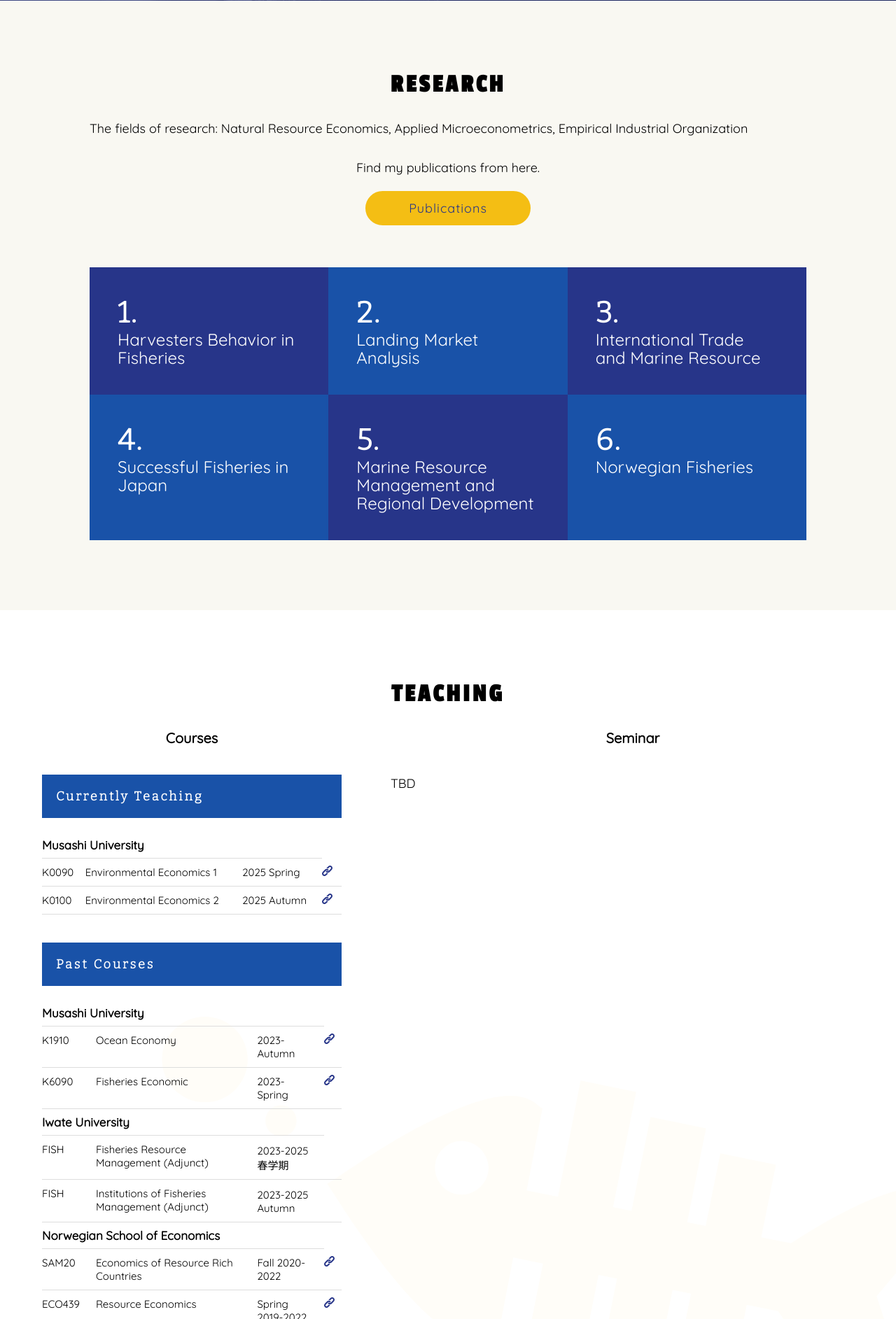
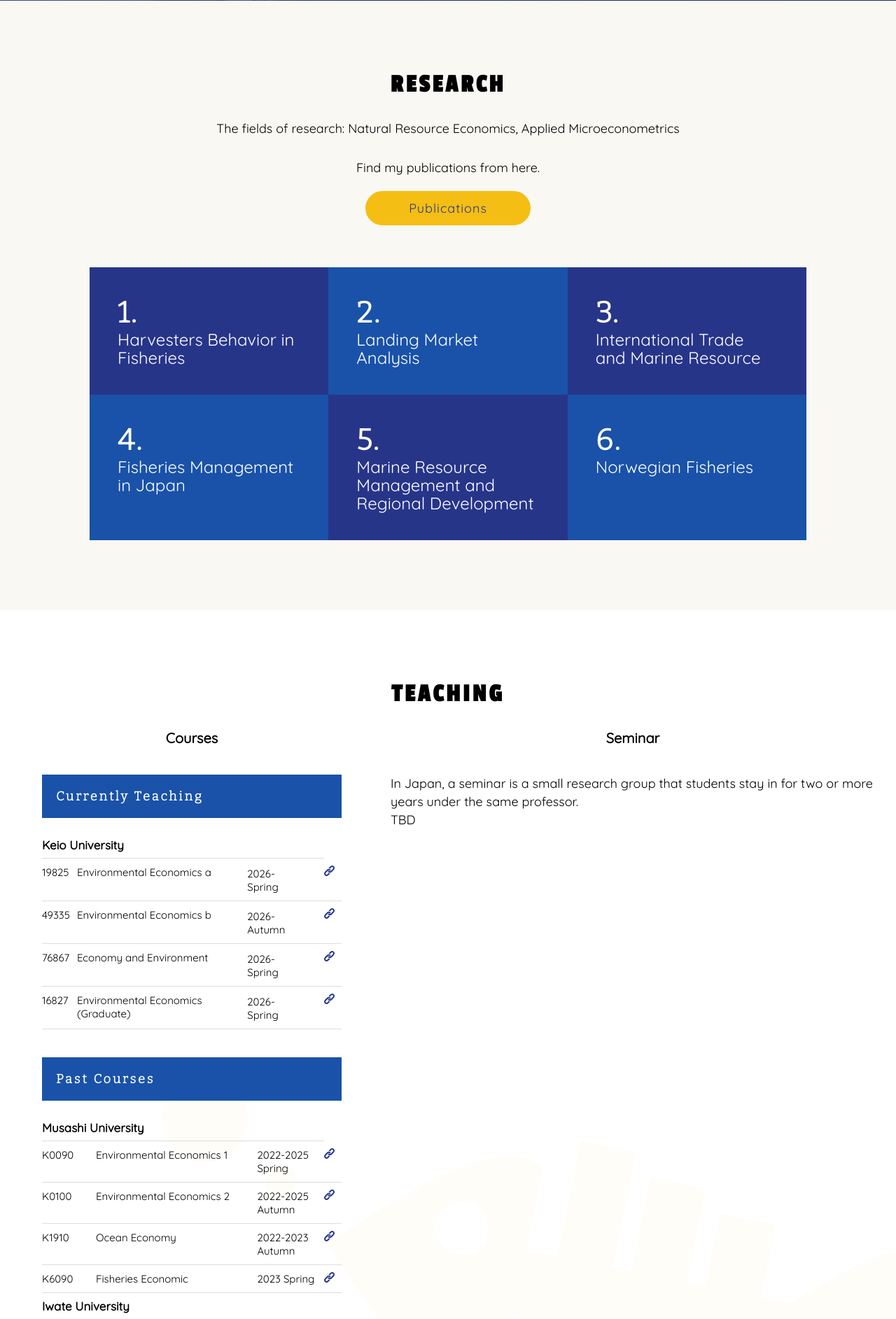
Before and after one commit to keita43a/keita43a.github.io, a PHP site: page / in a window 1280 px wide. Shown: the part 819-2704 px from the top of the page at 70% size. Run offline with PHP 8.4, Linux system fonts and the light colour scheme; some libraries are stand-ins or nearby versions.

Commit message:
Update affiliation, publications, and site content
- Update affiliation to Keio University (EN/JP)
- Add new working papers and update publication list
- Remove SEMINAR nav item, update logo to Keio
- Center-align description text

Co-Authored-By: Claude Sonnet 4.6 <noreply@anthropic.com>

```diff
--- a/index.html
+++ b/index.html
@@ -41,7 +41,7 @@
         <!-- Navigation -->
         <header>
             <nav class="main-nav fadein">
-                <a href="/"><img src="/images/logo_keita_musashi.png" alt="Keita Abe" class="logo"></a>
+                <a href="/"><img src="/images/logo_keita_keio.png" alt="Keita Abe" class="logo"></a>
               <input type="checkbox" id="nav" class="hidden"/>
               <label for="nav" class="nav-open"><i></i><i></i><i></i></label>
               <div class="nav-container">
@@ -51,7 +51,6 @@
                   <li><a href="/#teaching">TEACHING</a></li>
                   <li><a href="/#prospective">PROSPECTIVE STUDENTS</a></li>
                   <li><a href="/#contact">CONTACT</a></li>
-                  <li><a href="https://docs.google.com/document/d/1DRy10bWxfgzOjVyPJYoMI44XyVofKwL3EUaMeHlzuVw/edit?usp=sharing">SEMINAR</a></li>
                   <li><a href="/jp/">日本語</a></li>
                 </ul>
               </div>
@@ -72,8 +71,8 @@
                     <div class="about-left">
                     <div class="v-center">
                         <h1>Keita Abe</h1>
-                        <p class="big-p">Professor at Faculty of Economics, Musashi Univesity</p>
-                        <p>Welcome! I'm Keita Abe, a Professor at <a href="https://www.econ.keio.ac.jp/en/" target = "_blank" class = "about-link">Keio University</a>'s Faculty of Economics, specializing in marine resource and environmental economics. My research delves into fisheries management, harvester behavior, and seafood market dynamics.</p>
+                        <p class="big-p">Professor at Faculty of Economics, Keio Univesity</p>
+                        <p>Welcome! I'm Keita Abe, a Professor at <a href="https://www.econ.keio.ac.jp/en/" target = "_blank" class = "about-link">Keio University</a>'s Faculty of Economics, specializing in marine resource and environmental economics. My work addresses fisheries management, harvester behavior, and seafood market dynamics.</p>
                         <p>I'm actively involved in organizing <a href="https://sites.google.com/view/j-tree/english" target = "_blank" class="about-link">J-TREE</a>.</p>
                         <p>Join me in exploring the sustainable management of oceanic resources through research and collaboration.</p>
 
@@ -96,7 +95,7 @@
 
                 <h2 class="work-heading">RESEARCH</h2>
 
-                <p class="description">The fields of research: Natural Resource Economics, Applied Microeconometrics, Empirical Industrial Organization</p>
+                <p class="description">The fields of research: Natural Resource Economics, Applied Microeconometrics</p>
 
 
                 <!---- Publication ----->
@@ -134,7 +133,7 @@
                                 <!-- Modal content -->
                                     <div class="modal-content">
                                     <span class="close-modal" onclick="modal_close()">Close &times;</span>
-                                    <img src="/images/research-image-one.png" width="100%">
+                                    <img src="/images/offshore_longliner.jpg" width="100%">
                                     <h3 class="research-title">Harvesters Behavior in Fisheries</h3>
 
                                     <p>To measure economic impacts of natural resource management policy, we need good models that address harvesters' response to the policy change. My research is about developing models of harvester behavior, particularly focusing on the dynamic aspect of their decisions. We assume that harvesters maximize their objective functions, such as profit or utility, by choosing their decision variables. Harvesters have a wide range of margins, and the importance of each margin depends on fisheries and context. Abe and Anderson (2020) modeled harvesters’ choice on fishing trip duration using daily catch data and dynamic discrete choice model. In Abe, Anderson and Reimer (2020), seasonal dynamics in quota use allocation in Alaskan pollock fishery is investigated.</p>
@@ -195,7 +194,7 @@ capital and labor as a source of comparative advantage, I aim to develop the mod
                         <!---- Research 4 ------>
                         <div class="research-box-two click-to-open" data-modal="modal-window-four">
                             <h3>4.</h3>
-                            <p>Successful Fisheries in Japan</p>
+                            <p>Fisheries Management in Japan</p>
                         </div>
 
                                 <!-- The Modal -->
@@ -205,7 +204,7 @@ capital and labor as a source of comparative advantage, I aim to develop the mod
                                     <div class="modal-content">
                                     <span class="close-modal" onclick="modal_close()">Close &times;</span>
                                     <img src="/images/research-image-one.png" width="100%">
-                                    <h3 class="research-title">Successful Fisheries in Japan</h3>
+                                    <h3 class="research-title">Fisheries Management in Japan</h3>
 
                                     <p>Japanese fisheries industry has been considered as declining industry for a long time. Thefisheries used to be an industry that support local employment given the abundant resourcestocks. It confronts the declining stocks, incomes, and recruitment of young workers. Whatcan we do to revive Japanese fisheries? To lead Japanese fisheries to success, we need tofind successful cases in the unique environment, culture and context of Japanese fisheriesas model cases. “Success” needs to be defined and explored in terms of defining factors. Ageneral definition of successful fisheries is discussed in a context of triple bottom line,which consists of   natural resources/environmental,   economic, and community/socialsustainability. There are, however, no clear criteria for these three aspects as the successdepends on the local context. In this project, we explore the currently succeeding fisheriesby survey and through discussion with interdisciplinary scholars to find the locally specificdefinitions and factors in order to apply them to measure that leads to success.</p>
                                     </div>
@@ -248,7 +247,7 @@ capital and labor as a source of comparative advantage, I aim to develop the mod
                                 <!-- Modal content -->
                                     <div class="modal-content">
                                     <span class="close-modal" onclick="modal_close()">Close &times;</span>
-                                    <img src="/images/research-image-one.png" width="100%">
+                                    <img src="/images/piotr-musiol-H5go4k30MHc-unsplash.jpg" width="100%">
                                     <h3 class="research-title">Norwegian Fisheries</h3>
 
                                     <p>Norwegian fisheries are increasingly mentioned as one model that Japan should emulate. While it's true they have succeeded in various aspects, there are also challenges that are not covered by the media. In particular, Norway's quota-based management system has achieved resource conservation and improved economic efficiency, but faces challenges in social areas such as maintaining and developing coastal communities. Abe, Nøstbakken & Wold (2024) demonstrated through data analysis that the Structural Quota Scheme (SQS) implemented especially for coastal cod fisheries has caused a reduction in fishing vessels, which in turn has led to long-term concentration of quotas among larger fishermen and in certain regions. Additionally, Abe, Diekert, Melsom, & Langangen (2024) showed through analysis combining ecological model predictions of spawning locations and catch data that Norwegian cod fisheries determine fishing grounds based on habits and geographical/economic conditions, rather than necessarily changing fishing patterns to follow changes in fish distribution. From this, they pointed out the possibility that fisheries might not be able to adapt immediately when fish distributions change due to climate change.</p>
@@ -274,19 +273,30 @@ capital and labor as a source of comparative advantage, I aim to develop the mod
                         <h6 class="teaching-title">Currently Teaching</h6>
                         <table class="teaching-table">
                           <tr>
-                              <th colspan="3">Musashi University</th>
+                              <th colspan="3">Keio University</th>
+                          </tr><tr>
+                              <td>19825</td>
+                              <td>Environmental Economics a</td>
+                              <td>2026-　 Spring</td>
+                              <td><a href="https://gslbs.keio.jp/pub-syllabus/detail?ttblyr=2026&entno=19825&lang=en" target="_blank"><img src="/images/link-icon.svg" class="class-icon"></a></td>
                           </tr>
                           <tr>
-                              <td>K0090</td>
-                              <td>Environmental Economics 1</td>
-                              <td>2025  Spring</td>
-                              <td><a href="https://3s.musashi.ac.jp/uprx/up/pk/pky001/Pky00101.xhtml?guestlogin=Kmh006&_ga=2.82828885.25573465.1666939103-981112887.1656150956&_gl=1*1ynrw9m*_ga*OTgxMTEyODg3LjE2NTYxNTA5NTY.*_ga_TJG41HPBJV*MTY2NjkzOTEwMi4zMC4xLjE2NjY5NDA0NTIuNjAuMC4w" target="_blank"><img src="/images/link-icon.svg" class="class-icon"></a></td>
+                              <td>49335</td>
+                              <td>Environmental Economics b</td>
+                              <td>2026-　Autumn</td>
+                              <td><a href="https://gslbs.keio.jp/pub-syllabus/detail?ttblyr=2026&entno=49335&lang=en" target="_blank"><img src="/images/link-icon.svg" class="class-icon"></a></td>
                           </tr>
                           <tr>
-                              <td>K0100</td>
-                              <td>Environmental Economics 2</td>
-                              <td>2025  Autumn</td>
-                              <td><a href="https://3s.musashi.ac.jp/uprx/up/pk/pky001/Pky00101.xhtml?guestlogin=Kmh006&_ga=2.82828885.25573465.1666939103-981112887.1656150956&_gl=1*1ynrw9m*_ga*OTgxMTEyODg3LjE2NTYxNTA5NTY.*_ga_TJG41HPBJV*MTY2NjkzOTEwMi4zMC4xLjE2NjY5NDA0NTIuNjAuMC4w" target="_blank"><img src="/images/link-icon.svg" class="class-icon"></a></td>
+                              <td>76867</td>
+                              <td>Economy and Environment</td>
+                              <td>2026-　 Spring</td>
+                              <td><a href="https://gslbs.keio.jp/pub-syllabus/detail?ttblyr=2026&entno=76867&lang=en" target="_blank"><img src="/images/link-icon.svg" class="class-icon"></a></td>
+                          </tr>
+                          <tr>
+                              <td>16827</td>
+                              <td>Environmental Economics (Graduate)</td>
+                              <td>2026-　 Spring</td>
+                              <td><a href="https://gslbs.keio.jp/pub-syllabus/detail?ttblyr=2026&entno=16827&lang=en" target="_blank"><img src="/images/link-icon.svg" class="class-icon"></a></td>
                           </tr>
                         </table>
 
@@ -298,15 +308,28 @@ capital and labor as a source of comparative advantage, I aim to develop the mod
                               <th colspan="3">Musashi University</th>
                           </tr>
                           <tr>
+                              <td>K0090</td>
+                              <td>Environmental Economics 1</td>
+                              <td>2022-2025  Spring</td>
+                              <td><a href="https://3s.musashi.ac.jp/uprx/up/pk/pky001/Pky00101.xhtml?guestlogin=Kmh006&_ga=2.82828885.25573465.1666939103-981112887.1656150956&_gl=1*1ynrw9m*_ga*OTgxMTEyODg3LjE2NTYxNTA5NTY.*_ga_TJG41HPBJV*MTY2NjkzOTEwMi4zMC4xLjE2NjY5NDA0NTIuNjAuMC4w" target="_blank"><img src="/images/link-icon.svg" class="class-icon"></a></td>
+                          </tr>
+                          <tr>
+                              <td>K0100</td>
+                              <td>Environmental Economics 2</td>
+                              <td>2022-2025  Autumn</td>
+                              <td><a href="https://3s.musashi.ac.jp/uprx/up/pk/pky001/Pky00101.xhtml?guestlogin=Kmh006&_ga=2.82828885.25573465.1666939103-981112887.1656150956&_gl=1*1ynrw9m*_ga*OTgxMTEyODg3LjE2NTYxNTA5NTY.*_ga_TJG41HPBJV*MTY2NjkzOTEwMi4zMC4xLjE2NjY5NDA0NTIuNjAuMC4w" target="_blank"><img src="/images/link-icon.svg" class="class-icon"></a></td>
+                          </tr>
+
+                          <tr>
                               <td>K1910</td>
                               <td>Ocean Economy</td>
-                              <td>2023-  Autumn</td>
+                              <td>2022-2023  Autumn</td>
                               <td><a href="files/ocean_econ_syllabus.pdf" target="_blank"><img src="/images/link-icon.svg" class="class-icon"></a></td>
                           </tr>
                           <tr>
                               <td>K6090</td>
                               <td>Fisheries Economic</td>
-                              <td>2023- Spring</td>
+                              <td>2023  Spring</td>
                               <td><a href="files/fish_econ_syllabus.pdf" target="_blank"><img src="/images/link-icon.svg" class="class-icon"></a></td>
                           </tr>
                           <tr>
@@ -315,7 +338,7 @@ capital and labor as a source of comparative advantage, I aim to develop the mod
                           <tr>
                               <td>FISH</td>
                               <td>Fisheries Resource Management (Adjunct)</td>
-                              <td>2023-2025　春学期</td>
+                              <td>2023-2025　Spring</td>
                               <td></td>
                           </tr>
                           <tr>
@@ -380,18 +403,11 @@ capital and labor as a source of comparative advantage, I aim to develop the mod
 
                 <div class="seminar">
                 <h5>Seminar</h5>
+                <p>In Japan, a seminar is a small research group that students stay in for two or more years under the same professor.</p>
                 <p>TBD</p>
                 </div>
 
-                <!--- Notes ----->
-                <div class="note-container">
-                <h5 class="note">Notes</h5>
 
-                <ul class="notes-list">
-                    <li><a href="https://github.com/keita43a/Postal_code_region_number_Norway" target="_blank">Data on Postal code and county/municipality ID in Norway</a></li>
-
-                </ul>
-                </div>
             </div>
         </section>
 
@@ -413,19 +429,19 @@ capital and labor as a source of comparative advantage, I aim to develop the mod
                 <div class="contact-right">
                     <div class="v-center">
                             <h2>GET IN TOUCH</h2>
-                                <a href="mailto:keita.abe@cc.musashi.ac.jp" target="_top" class="contact-link">
+                                <a href="mailto:keita.abe@keio.jp" target="_top" class="contact-link">
                                     <div class="info">
                                         <img src="/images/email-icon.svg" alt="Email" class="social-icon">
-                                        <p>keita.abe@cc.musashi.ac.jp</p>
+                                        <p>keita.abe@keio.jp</p>
                                     </div>
                                 </a>
 
                             <br>
 
-                            <a href="https://www.musashi.ac.jp/english/faculty/faculty.html#anchor01" target="_blank" class="contact-link">
+                            <a href="https://www.econ.keio.ac.jp/en/" target="_blank" class="contact-link">
                                 <div class="info">
-                                <img src="/images/link-icon.svg" alt="Musashi Web" class="social-icon">
-                                <p>Faculty of Economics, Musashi University</p>
+                                <img src="/images/link-icon.svg" alt="Keio Econ Web" class="social-icon">
+                                <p>Faculty of Economics, Keio University</p>
                                 </div>
                             </a>
 
@@ -444,7 +460,7 @@ capital and labor as a source of comparative advantage, I aim to develop the mod
 
 <!-- Footer -->
 <footer>
-    <small>©2020 All Rights Reserved<br>Website by <a href="https://www.tomomim.com">Tomomi Matsuzaki</a></small>
+    <small>©2020 All Rights Reserved<br>Website by <a href="https://www.tomomimatsuzaki.com/">Tomomi Matsuzaki</a></small>
 </footer>
 
 
--- a/style.css
+++ b/style.css
@@ -461,7 +461,7 @@ h4{
     clear:both;
     margin-bottom:30px;
     font-size:18px;
-
+    text-align:center;
 }
 
 @media screen and (max-width: 768px) {
```
Also changed, not shown: _includes/publications-content.html (+10 -3 lines), jp/index.html (+50 -36 lines), images/offshore_longliner.jpg (added), images/p1_6_1-03zoom.jpg (added).
